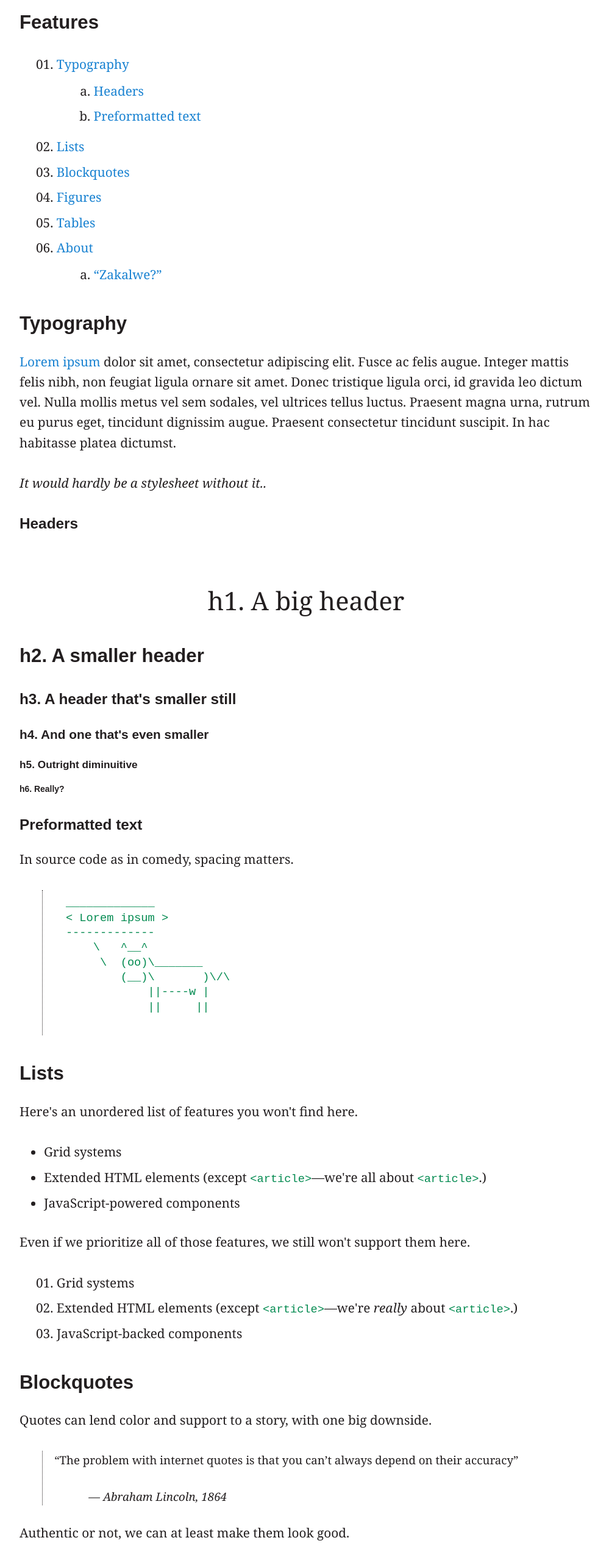
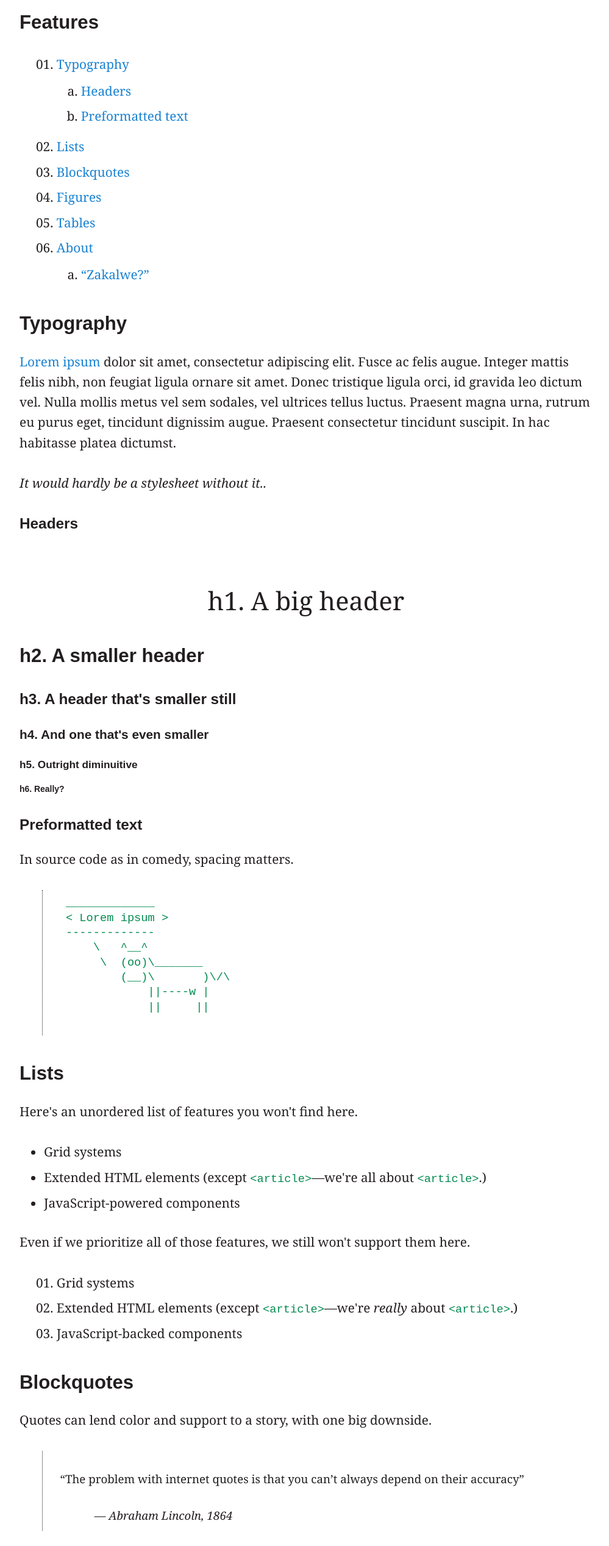
Before and after one commit to rjz/zakalwe, a plain HTML site: page index.html in a window 1280 px wide. Shown: the part 1340-3876 px from the top of the page at 61% size, without its empty margins (138-1137 px from the left). Drawn offline with Linux system fonts and the light colour scheme.

Commit message:
Rebuilds gh-pages

```diff
--- a/zakalwe.css
+++ b/zakalwe.css
@@ -441,7 +441,7 @@ ol, ul {
   ol li, ul li {
     margin-bottom: 0.4em; }
     ol li ol, ol li ul, ul li ol, ul li ul {
-      margin: 0.5em 1em 0.8em; }
+      margin: 0.5em 1em 0.8em 0; }
     ol li ul, ul li ul {
       list-style: circle; }
     ol li ol, ul li ol {
@@ -466,7 +466,7 @@ ul {
 blockquote, pre {
   border-left: 1px dotted #231f20;
   font-size: 0.9em;
-  padding-left: 1em; }
+  padding: 0.5em 0 0.5em 1.5em; }
 
 blockquote cite {
   margin-left: 3em; }
```
Also changed, not shown: zakalwe.min.css.
